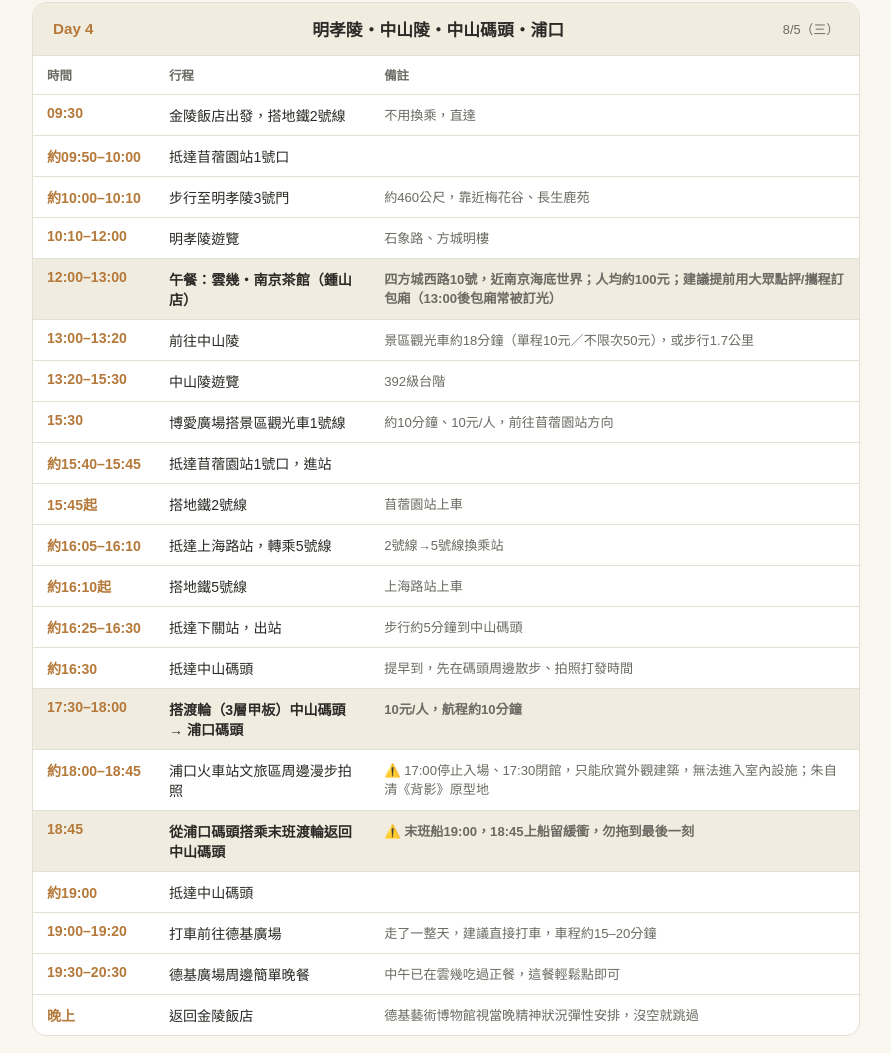
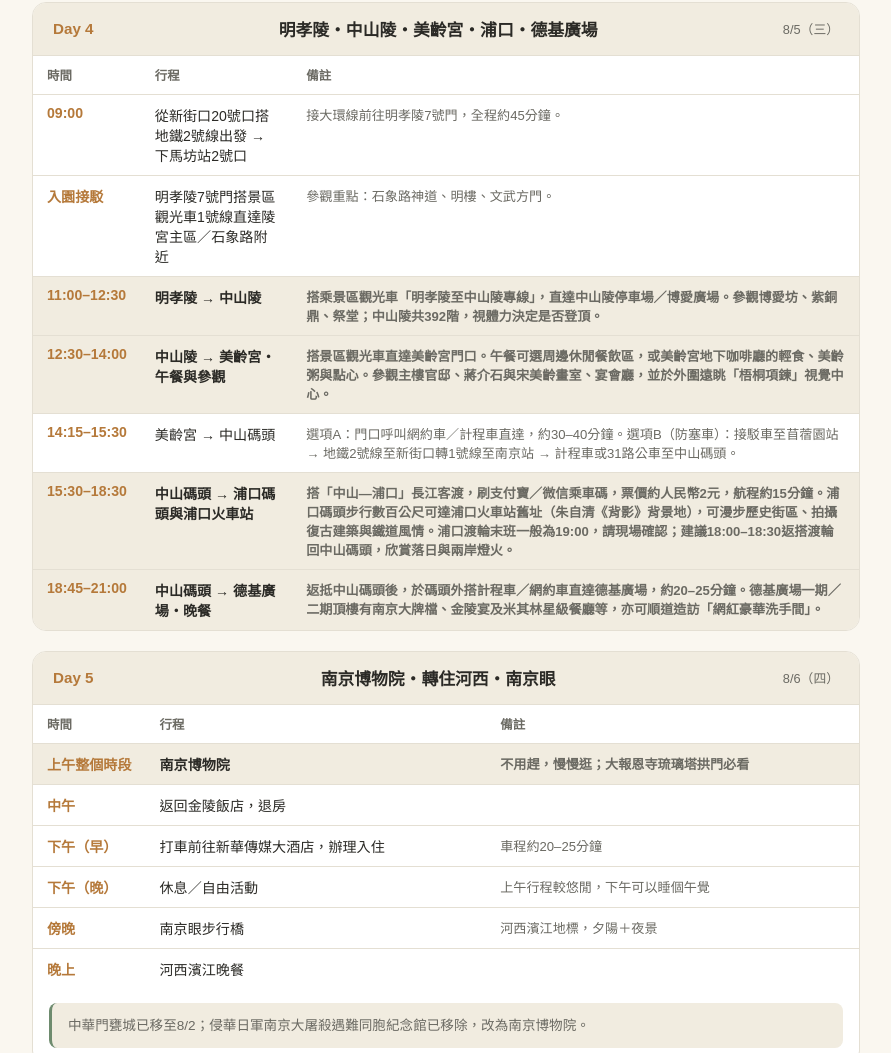
Before and after one commit to scotthcliu-jpg/2607-nanjing-youyou-trip, a plain HTML site: page 2026-07-08_南京行程.html in a window 1280 px wide. Shown: the part 3388-4441 px from the top of the page, without its empty margins (194-1085 px from the left). Drawn offline with Linux system fonts and the light colour scheme.

Commit message:
docs: revise Aug 5 Zhongshan and Pukou itinerary

```diff
--- a/2026-07-08_南京行程.html
+++ b/2026-07-08_南京行程.html
@@ -308,33 +308,19 @@
   <div class="day-card">
     <div class="day-header">
       <span class="day-num">Day 4</span>
-      <span class="day-title">明孝陵・中山陵・中山碼頭・浦口</span>
+      <span class="day-title">明孝陵・中山陵・美齡宮・浦口・德基廣場</span>
       <span class="day-date">8/5（三）</span>
     </div>
     <table>
       <thead><tr><th>時間</th><th>行程</th><th>備註</th></tr></thead>
       <tbody>
-        <tr><td class="time">09:30</td><td>金陵飯店出發，搭地鐵2號線</td><td class="note">不用換乘，直達</td></tr>
-        <tr><td class="time">約09:50–10:00</td><td>抵達苜蓿園站1號口</td><td class="note"></td></tr>
-        <tr><td class="time">約10:00–10:10</td><td>步行至明孝陵3號門</td><td class="note">約460公尺，靠近梅花谷、長生鹿苑</td></tr>
-        <tr><td class="time">10:10–12:00</td><td>明孝陵遊覽</td><td class="note">石象路、方城明樓</td></tr>
-        <tr class="highlight-row"><td class="time">12:00–13:00</td><td>午餐：雲幾・南京茶館（鍾山店）</td><td class="note">四方城西路10號，近南京海底世界；人均約100元；建議提前用大眾點評/攜程訂包廂（13:00後包廂常被訂光）</td></tr>
-        <tr><td class="time">13:00–13:20</td><td>前往中山陵</td><td class="note">景區觀光車約18分鐘（單程10元／不限次50元），或步行1.7公里</td></tr>
-        <tr><td class="time">13:20–15:30</td><td>中山陵遊覽</td><td class="note">392級台階</td></tr>
-        <tr><td class="time">15:30</td><td>博愛廣場搭景區觀光車1號線</td><td class="note">約10分鐘、10元/人，前往苜蓿園站方向</td></tr>
-        <tr><td class="time">約15:40–15:45</td><td>抵達苜蓿園站1號口，進站</td><td class="note"></td></tr>
-        <tr><td class="time">15:45起</td><td>搭地鐵2號線</td><td class="note">苜蓿園站上車</td></tr>
-        <tr><td class="time">約16:05–16:10</td><td>抵達上海路站，轉乘5號線</td><td class="note">2號線→5號線換乘站</td></tr>
-        <tr><td class="time">約16:10起</td><td>搭地鐵5號線</td><td class="note">上海路站上車</td></tr>
-        <tr><td class="time">約16:25–16:30</td><td>抵達下關站，出站</td><td class="note">步行約5分鐘到中山碼頭</td></tr>
-        <tr><td class="time">約16:30</td><td>抵達中山碼頭</td><td class="note">提早到，先在碼頭周邊散步、拍照打發時間</td></tr>
-        <tr class="highlight-row"><td class="time">17:30–18:00</td><td>搭渡輪（3層甲板）中山碼頭 → 浦口碼頭</td><td class="note">10元/人，航程約10分鐘</td></tr>
-        <tr><td class="time">約18:00–18:45</td><td>浦口火車站文旅區周邊漫步拍照</td><td class="note">⚠️ 17:00停止入場、17:30閉館，只能欣賞外觀建築，無法進入室內設施；朱自清《背影》原型地</td></tr>
-        <tr class="highlight-row"><td class="time">18:45</td><td>從浦口碼頭搭乘末班渡輪返回中山碼頭</td><td class="note">⚠️ 末班船19:00，18:45上船留緩衝，勿拖到最後一刻</td></tr>
-        <tr><td class="time">約19:00</td><td>抵達中山碼頭</td><td class="note"></td></tr>
-        <tr><td class="time">19:00–19:20</td><td>打車前往德基廣場</td><td class="note">走了一整天，建議直接打車，車程約15–20分鐘</td></tr>
-        <tr><td class="time">19:30–20:30</td><td>德基廣場周邊簡單晚餐</td><td class="note">中午已在雲幾吃過正餐，這餐輕鬆點即可</td></tr>
-        <tr><td class="time">晚上</td><td>返回金陵飯店</td><td class="note">德基藝術博物館視當晚精神狀況彈性安排，沒空就跳過</td></tr>
+        <tr><td class="time">09:00</td><td>從新街口20號口搭地鐵2號線出發 → 下馬坊站2號口</td><td class="note">接大環線前往明孝陵7號門，全程約45分鐘。</td></tr>
+        <tr><td class="time">入園接駁</td><td>明孝陵7號門搭景區觀光車1號線直達陵宮主區／石象路附近</td><td class="note">參觀重點：石象路神道、明樓、文武方門。</td></tr>
+        <tr class="highlight-row"><td class="time">11:00–12:30</td><td>明孝陵 → 中山陵</td><td class="note">搭乘景區觀光車「明孝陵至中山陵專線」，直達中山陵停車場／博愛廣場。參觀博愛坊、紫銅鼎、祭堂；中山陵共392階，視體力決定是否登頂。</td></tr>
+        <tr class="highlight-row"><td class="time">12:30–14:00</td><td>中山陵 → 美齡宮・午餐與參觀</td><td class="note">搭景區觀光車直達美齡宮門口。午餐可選周邊休閒餐飲區，或美齡宮地下咖啡廳的輕食、美齡粥與點心。參觀主樓官邸、蔣介石與宋美齡畫室、宴會廳，並於外圍遠眺「梧桐項鍊」視覺中心。</td></tr>
+        <tr><td class="time">14:15–15:30</td><td>美齡宮 → 中山碼頭</td><td class="note">選項A：門口呼叫網約車／計程車直達，約30–40分鐘。選項B（防塞車）：接駁車至苜蓿園站 → 地鐵2號線至新街口轉1號線至南京站 → 計程車或31路公車至中山碼頭。</td></tr>
+        <tr class="highlight-row"><td class="time">15:30–18:30</td><td>中山碼頭 → 浦口碼頭與浦口火車站</td><td class="note">搭「中山—浦口」長江客渡，刷支付寶／微信乘車碼，票價約人民幣2元，航程約15分鐘。浦口碼頭步行數百公尺可達浦口火車站舊址（朱自清《背影》背景地），可漫步歷史街區、拍攝復古建築與鐵道風情。浦口渡輪末班一般為19:00，請現場確認；建議18:00–18:30返搭渡輪回中山碼頭，欣賞落日與兩岸燈火。</td></tr>
+        <tr class="highlight-row"><td class="time">18:45–21:00</td><td>中山碼頭 → 德基廣場・晚餐</td><td class="note">返抵中山碼頭後，於碼頭外搭計程車／網約車直達德基廣場，約20–25分鐘。德基廣場一期／二期頂樓有南京大牌檔、金陵宴及米其林星級餐廳等，亦可順道造訪「網紅豪華洗手間」。</td></tr>
       </tbody>
     </table>
   </div>
@@ -357,7 +343,7 @@
         <tr><td class="time">晚上</td><td>河西濱江晚餐</td><td class="note"></td></tr>
       </tbody>
     </table>
-    <div class="note-box">中華門甕城已移至8/4（與秦淮夜遊同一天）；侵華日軍南京大屠殺遇難同胞紀念館已移除，改為南京博物院。</div>
+    <div class="note-box">中華門甕城已移至8/2；侵華日軍南京大屠殺遇難同胞紀念館已移除，改為南京博物院。</div>
   </div>
 
   <!-- Day 6 -->
```
Also changed, not shown: 2026-07-08_南京行程地圖.html (+2 -2 lines).
